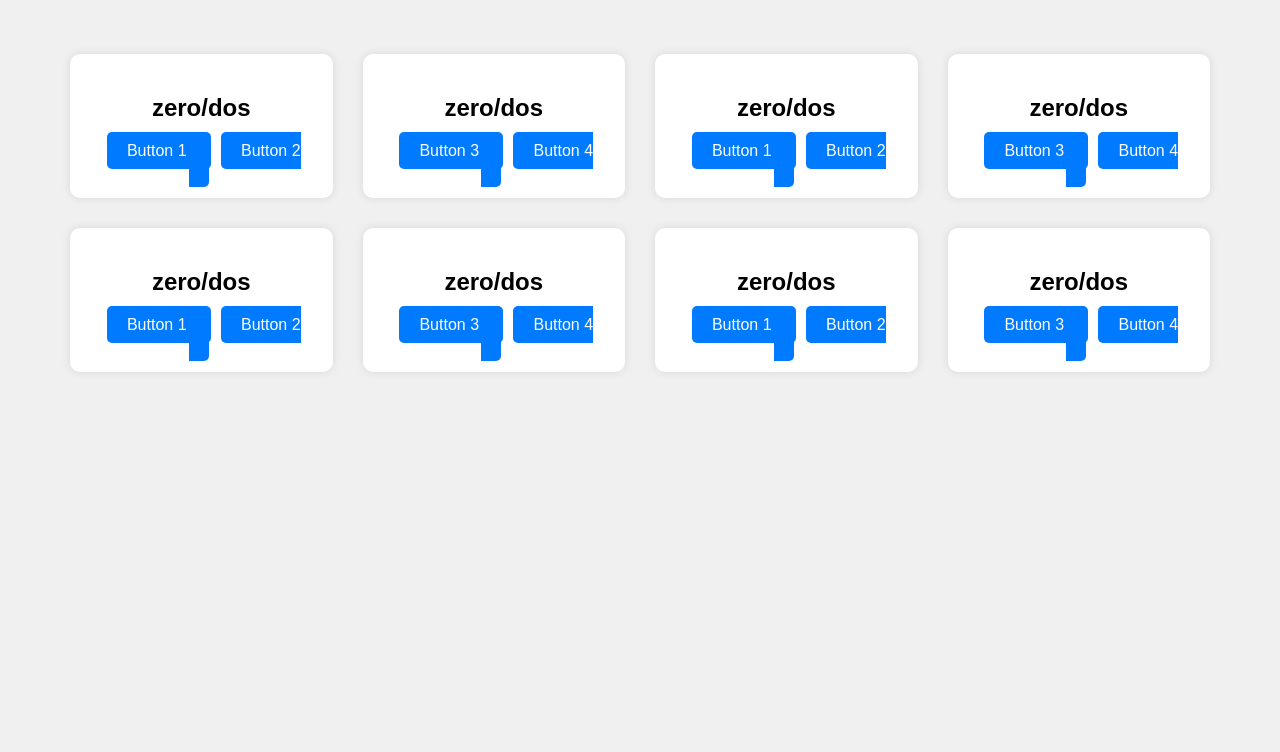
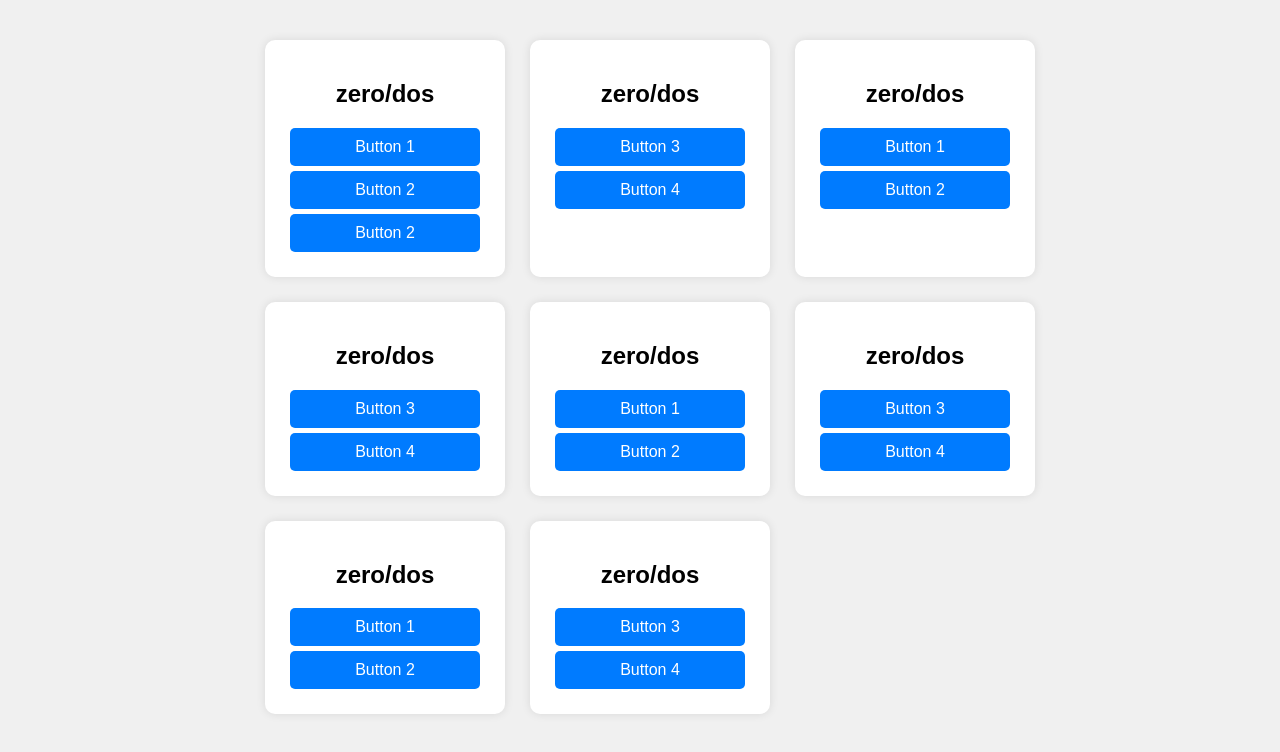
Before and after one commit to jhingha/jhingha.github.io, a plain HTML site: page index.html in a window 1280 px wide. Drawn offline with Linux system fonts and the light colour scheme.

Commit message:
containers

```diff
--- a/index.html
+++ b/index.html
@@ -12,6 +12,8 @@
             display: flex;
             flex-direction: column;
             align-items: center;
+            padding: 20px;
+	    margin: 20px;
         }
         header {
             background-color: #333333;
@@ -22,13 +24,15 @@
             display: flex;
             justify-content: space-between;
             align-items: center;
+	    max-height: 40px;
         }
+
         .grid {
             display: grid;
-            grid-template-columns: repeat(4, 1fr);
-            gap: 30px;
-            max-width: calc(100% - 40px);
-            padding: 0 50px;
+            grid-template-columns: repeat(3, 2fr);
+            gap: 25px;
+            max-width: calc(100% - 400px);
+            padding: 0 25px;
             box-sizing: border-box;
         }
         .container {
@@ -37,6 +41,7 @@
             background-color: #fff;
             border-radius: 10px;
             box-shadow: 0 0 10px rgba(0, 0, 0, 0.1);
+	    flex-wrap: wrap;
         }
         .button {
             position: relative;
@@ -48,6 +53,10 @@
             cursor: pointer;
             border-radius: 5px;
             transition: background-color 0.3s ease;
+	    display: grid;
+    	    flex-wrap: wrap; /* Allows buttons to wrap to the next line */
+    	    gap: 20px; /* Adjust the spacing between buttons */
+		    min-width: 150px;
         }
         .button:hover {
             background-color: #0056b3;
@@ -93,7 +102,7 @@
                 max-width: 100%;
             }
         }
-        @media (max-width: 1179px) {
+        @media (max-width: 800px) {
             .grid {
                 grid-template-columns: 1fr;
                 padding: 0 40px;
@@ -112,15 +121,19 @@
         a {
             text-decoration: none;
         }
+
     </style>
 </head>
 <body>
-<br><br><br>
+
     <div class="grid">
            <div class="container">
 <h2> zero/dos </h2>
         <a href="https://example.com/page1" class="button">Button 1
             <span class="tooltip">Description for Button 1</span>
+        </a>
+        <a href="https://example.com/page2" class="button">Button 2
+            <span class="tooltip">Description for Button 2</span>
         </a>
         <a href="https://example.com/page2" class="button">Button 2
             <span class="tooltip">Description for Button 2</span>
```
Also changed, not shown: logo.png (added).
